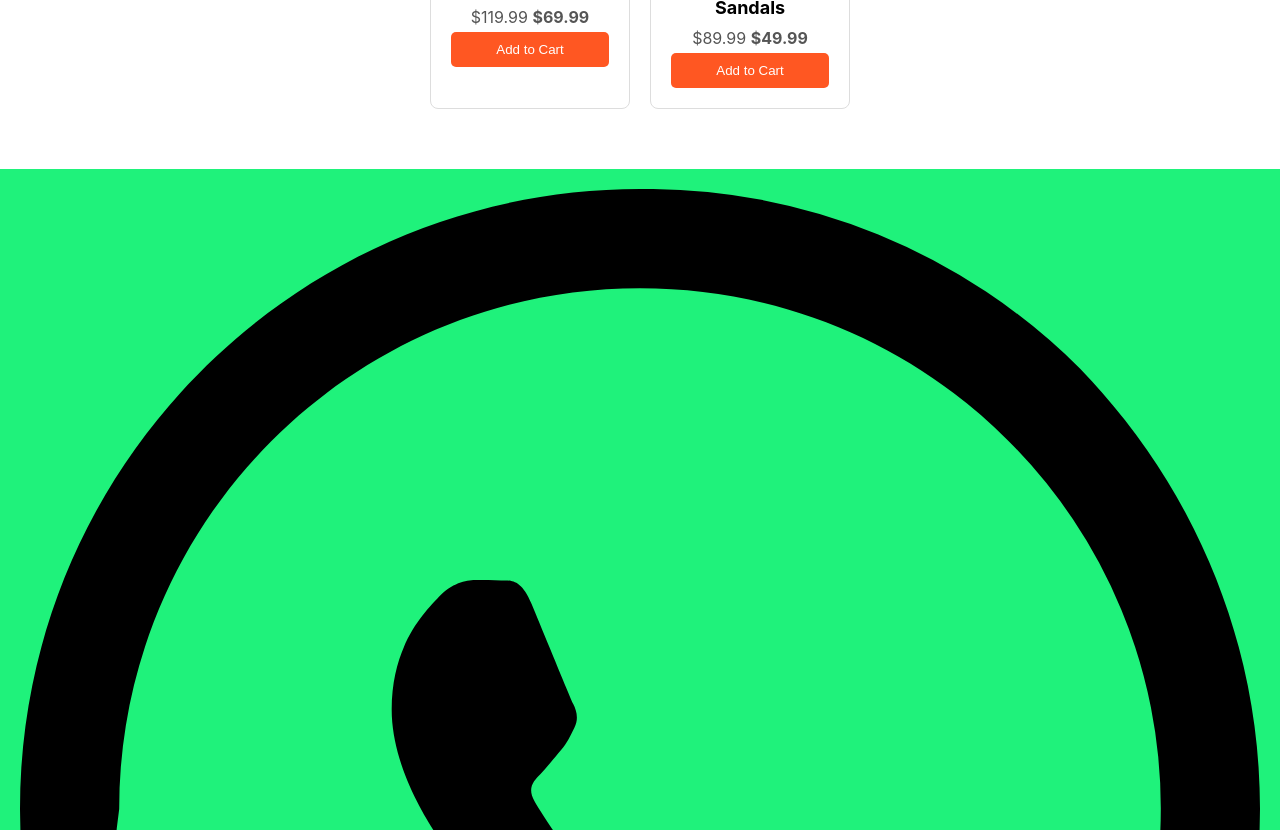
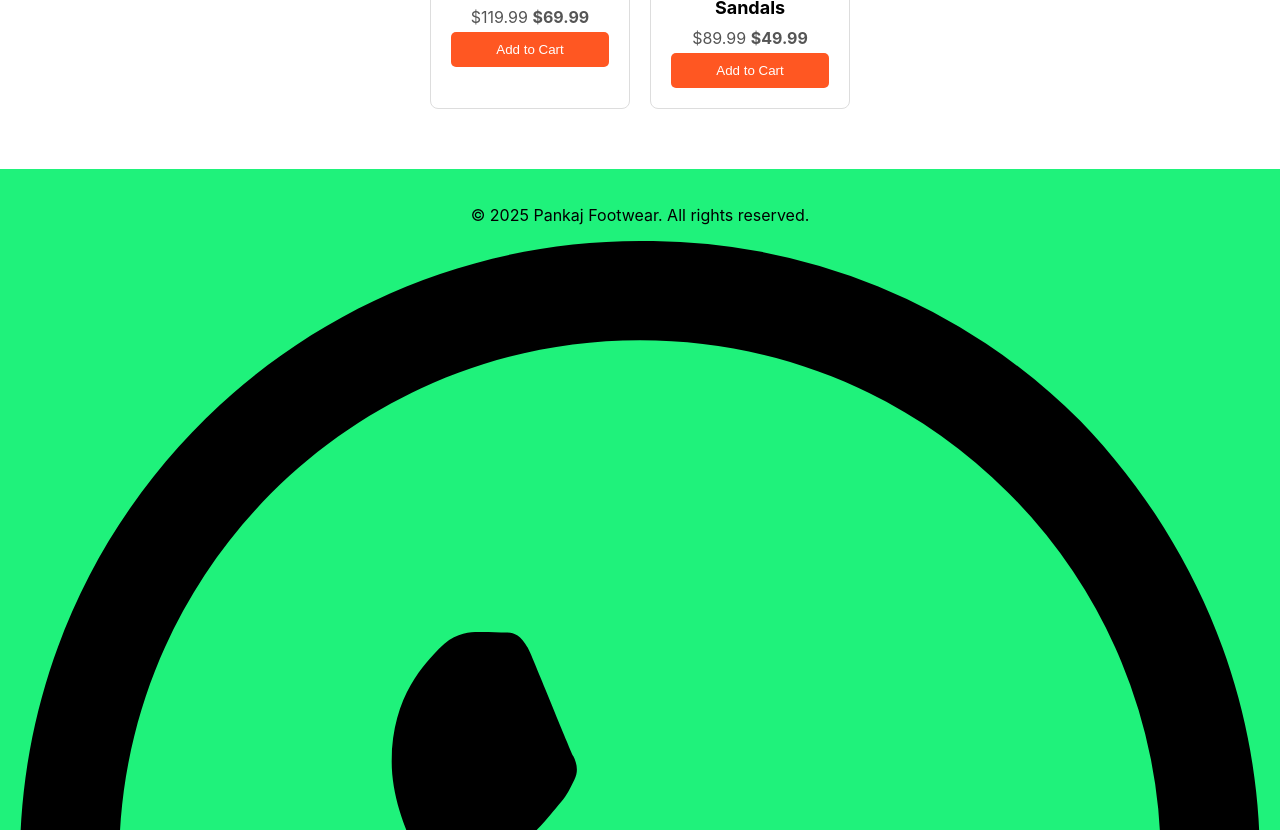
Before and after one commit to psdn56/geta_clone, a plain HTML site: page sale.html in a window 1280 px wide. Shown: the part 370-1200 px from the top of the page. Drawn offline with Linux system fonts and the light colour scheme.

Commit message:
Update sale.html

```diff
--- a/sale.html
+++ b/sale.html
@@ -41,7 +41,11 @@
     </div>
   </section>
 
-  <footer>
+  <!-- Footer -->
+  <footer class="bg-gray-900 text-white py-6 mt-10">
+    <div class="container mx-auto text-center px-4">
+      <p>&copy; 2025 Pankaj Footwear. All rights reserved.</p>
+    </div>
     <!-- WhatsApp Chat Button -->
 <a
   href="https://wa.me/917704915695?text=Thanks%20for%20connecting!%20We’ll%20get%20back%20to%20you%20soon."
```
